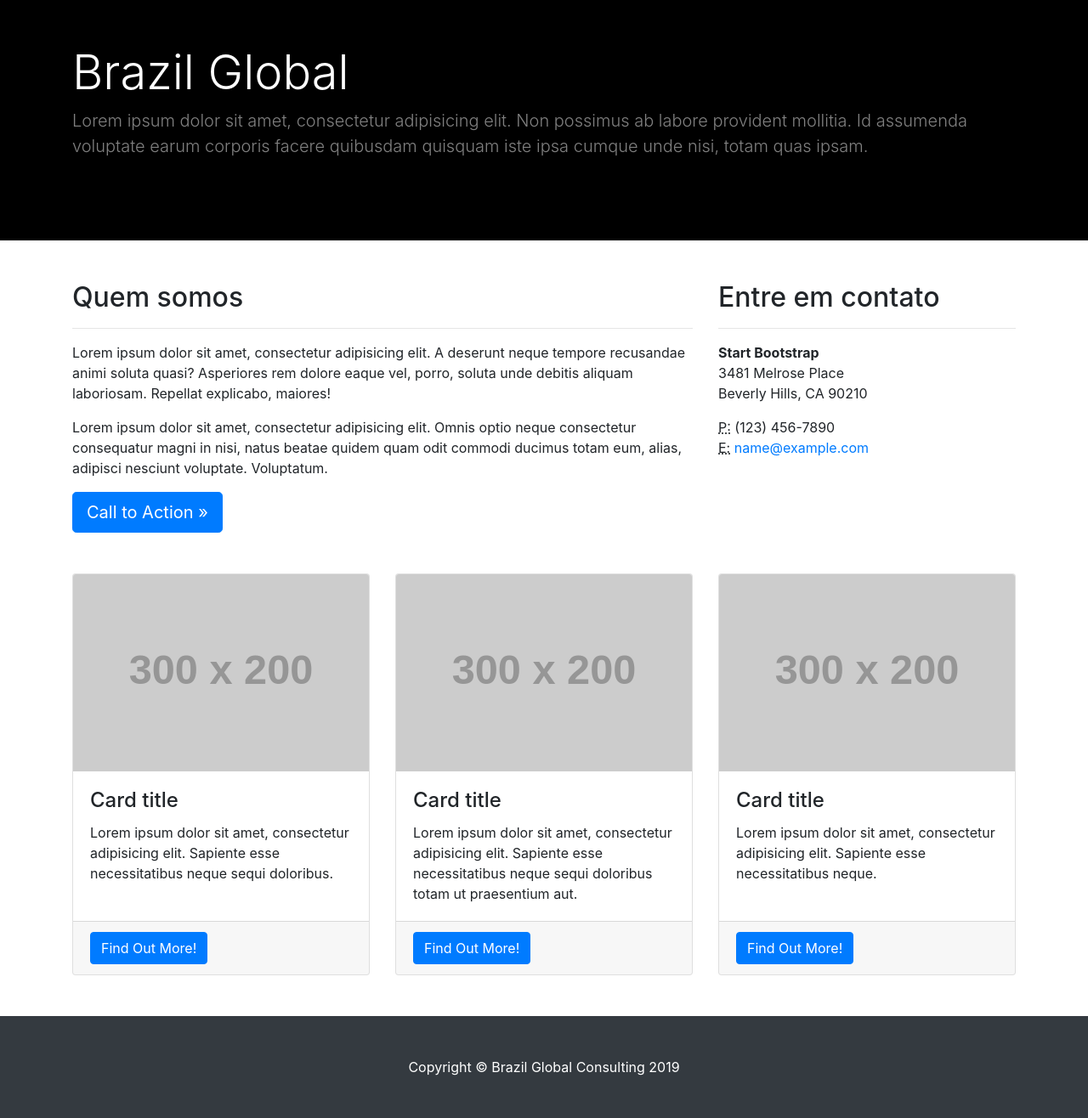
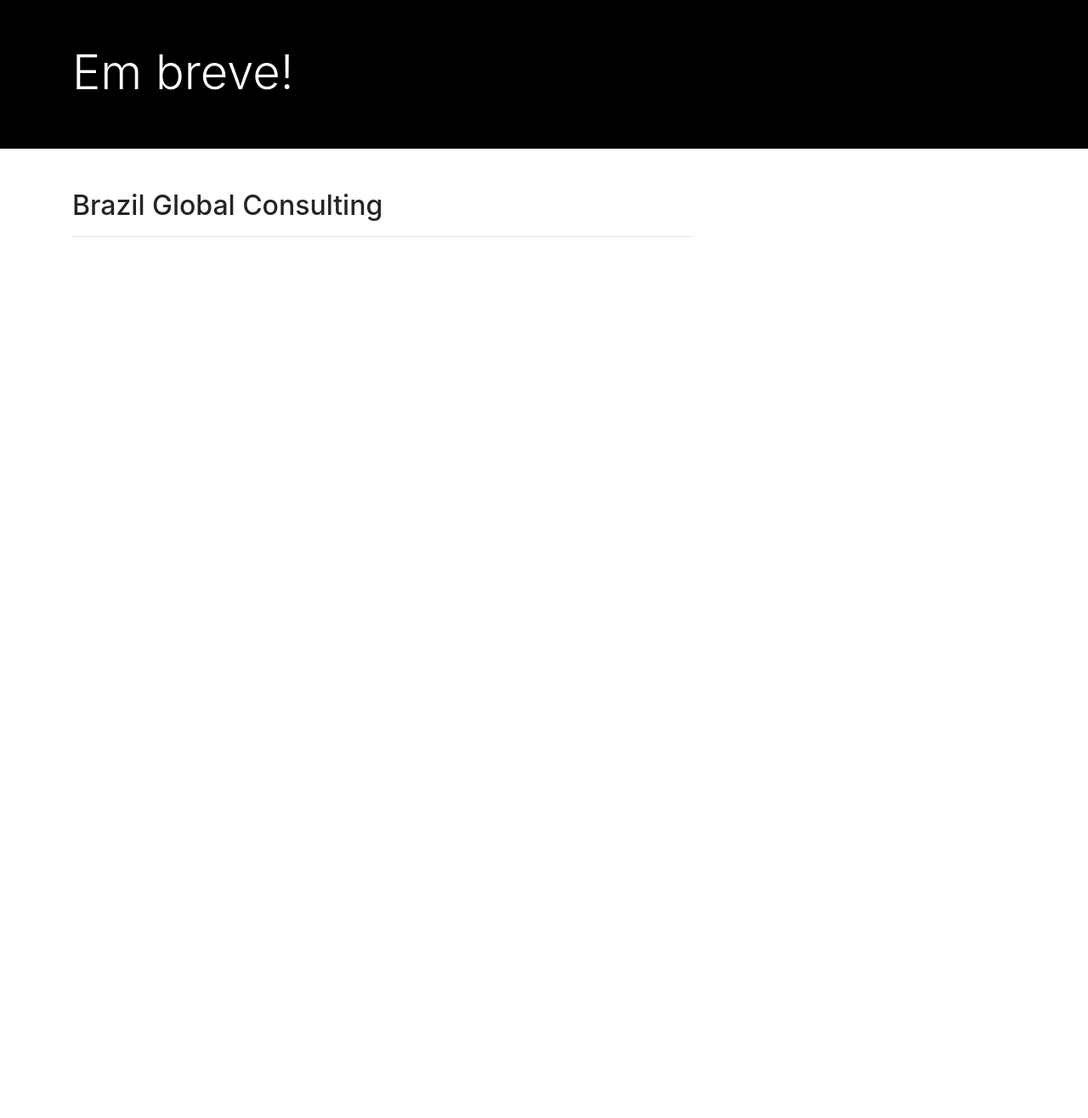
Before and after one commit to migueljoaod/migueljoaod.github.io, a website: page index.html in a window 1280 px wide. Shown: the part 100-1416 px from the top of the page at 85% size. After the commit the page ends 800 px from the top, so only its background shows below. Drawn offline with Linux system fonts and the light colour scheme; placeholder pictures from the web are drawn by us.

Commit message:
Commenting content to look like a landing page and fixing security issues

```diff
--- a/index.html
+++ b/index.html
@@ -53,8 +53,8 @@
     <div class="container h-100">
       <div class="row h-100 align-items-center">
         <div class="col-lg-12">
-          <h1 class="display-4 text-white mt-5 mb-2">Brazil Global</h1>
-          <p class="lead mb-5 text-white-50">Lorem ipsum dolor sit amet, consectetur adipisicing elit. Non possimus ab labore provident mollitia. Id assumenda voluptate earum corporis facere quibusdam quisquam iste ipsa cumque unde nisi, totam quas ipsam.</p>
+          <h1 class="display-4 text-white mt-5 mb-2">Em breve!</h1>
+          <!-- <p class="lead mb-5 text-white-50">Lorem ipsum dolor sit amet, consectetur adipisicing elit. Non possimus ab labore provident mollitia. Id assumenda voluptate earum corporis facere quibusdam quisquam iste ipsa cumque unde nisi, totam quas ipsam.</p> -->
         </div>
       </div>
     </div>
@@ -65,13 +65,13 @@
 
     <div class="row">
       <div class="col-md-8 mb-5">
-        <h2>Quem somos</h2>
+        <h2>Brazil Global Consulting</h2>
         <hr>
-        <p>Lorem ipsum dolor sit amet, consectetur adipisicing elit. A deserunt neque tempore recusandae animi soluta quasi? Asperiores rem dolore eaque vel, porro, soluta unde debitis aliquam laboriosam. Repellat explicabo, maiores!</p>
+        <!-- <p>Lorem ipsum dolor sit amet, consectetur adipisicing elit. A deserunt neque tempore recusandae animi soluta quasi? Asperiores rem dolore eaque vel, porro, soluta unde debitis aliquam laboriosam. Repellat explicabo, maiores!</p>
         <p>Lorem ipsum dolor sit amet, consectetur adipisicing elit. Omnis optio neque consectetur consequatur magni in nisi, natus beatae quidem quam odit commodi ducimus totam eum, alias, adipisci nesciunt voluptate. Voluptatum.</p>
-        <a class="btn btn-primary btn-lg" href="#">Call to Action &raquo;</a>
+        <a class="btn btn-primary btn-lg" href="#">Call to Action &raquo;</a> -->
       </div>
-      <div class="col-md-4 mb-5">
+      <!-- <div class="col-md-4 mb-5">
         <h2>Entre em contato</h2>
         <hr>
         <address>
@@ -87,11 +87,11 @@
           <abbr title="Email">E:</abbr>
           <a href="mailto:#">name@example.com</a>
         </address>
-      </div>
+      </div> -->
     </div>
     <!-- /.row -->
 
-    <div class="row">
+    <!-- <div class="row">
       <div class="col-md-4 mb-5">
         <div class="card h-100">
           <img class="card-img-top" src="http://placehold.it/300x200" alt="">
@@ -128,19 +128,19 @@
           </div>
         </div>
       </div>
-    </div>
+    </div> -->
     <!-- /.row -->
 
   </div>
   <!-- /.container -->
 
   <!-- Footer -->
-  <footer class="py-5 bg-dark">
+  <!-- <footer class="py-5 bg-dark">
     <div class="container">
       <p class="m-0 text-center text-white">Copyright &copy; Brazil Global Consulting 2019</p>
-    </div>
+    </div> -->
     <!-- /.container -->
-  </footer>
+  <!-- </footer> -->
 
   <!-- Bootstrap core JavaScript -->
   <script src="vendor/jquery/jquery.min.js"></script>
--- a/package.json
+++ b/package.json
@@ -36,6 +36,9 @@
         "browser-sync": "2.26.7",
         "del": "^4.1.1",
         "gulp": "4.0.2",
-        "merge-stream": "2.0.0"
+        "merge-stream": "2.0.0",
+        "lodash": "4.17.12",
+        "mixin-deep": "1.3.2",
+        "set-value": "2.0.1"
     }
 }
```
Also changed, not shown: 2 other files.
